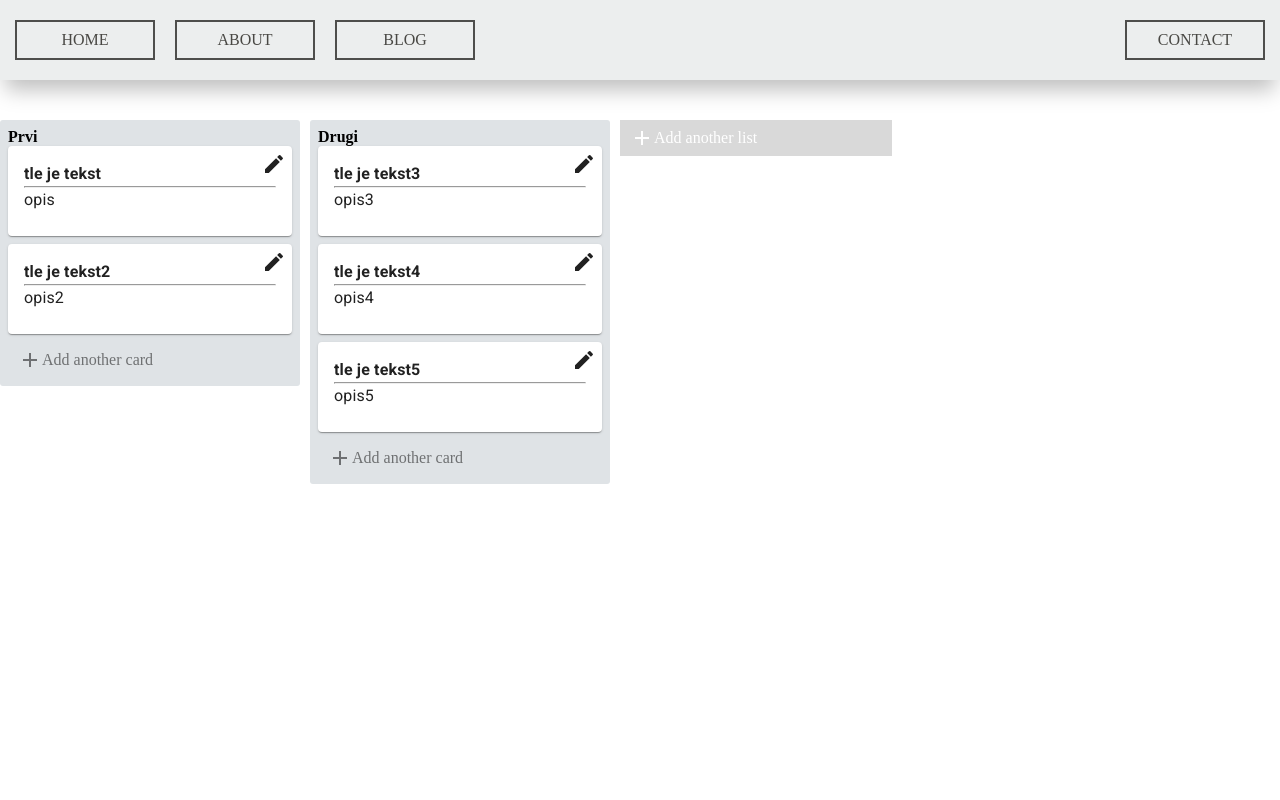
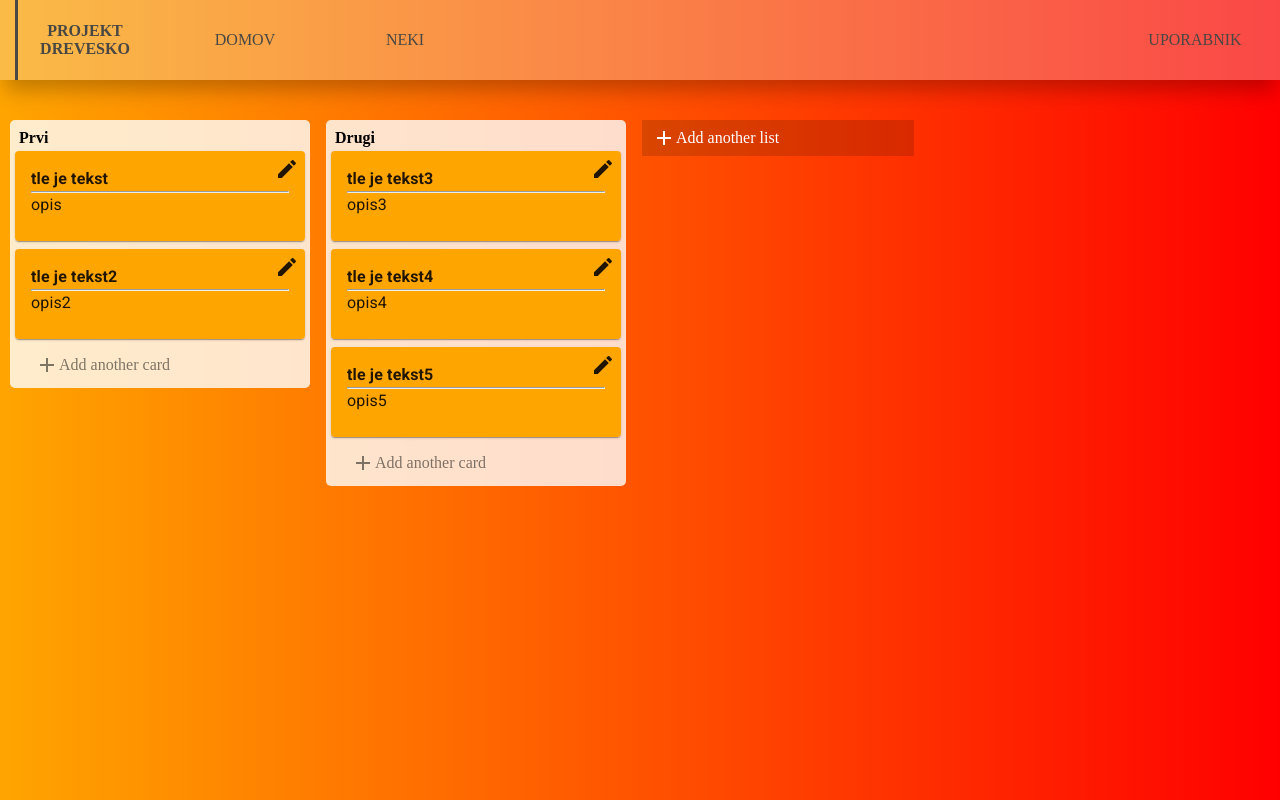
Before and after one commit to pradles/drevesko, a React (Create React App) app in the folder drevesko/: page / in a window 1280 px wide. Built offline with nearby package versions, Linux system fonts and the light colour scheme.

Commit message:
Sm sou z voscenko čez

```diff
--- a/drevesko/src/components/App.css
+++ b/drevesko/src/components/App.css
@@ -6,11 +6,14 @@
   box-sizing: border-box;
 }
 
+body {
+  background: linear-gradient(to right, orange, red);
+}
+
 .container {
-    margin-bottom: 40px;
-
-    display: flex;
-    width: 100%;
+  margin-bottom: 40px;
+  display: flex;
+  width: 100%;
 }
 
 nav {
@@ -20,8 +23,7 @@ nav {
   padding: 2px 5px;
   height: 80px;
   width: 100%;
-
-  background: #eceeee;
+  background-color: rgba(238, 237, 236, 0.3);
   box-shadow: rgba(0, 0, 0, 0.25) 0px 15px 20px -5px;
 }
 
@@ -33,10 +35,14 @@ nav {
   align-items: center;
 }
 
+h4 {
+  padding: 4px;
+}
+
 .item {
   position: relative;
   width: 140px;
-  height: 40px;
+  height: 80px;
   display: flex;
   align-items: center;
   justify-content: center;
@@ -44,18 +50,40 @@ nav {
   user-select: none;
   cursor: pointer;
   margin: 0 10px;
-  border: 2px solid #4e4e4c;
+  border: 0;
   overflow: hidden;
 }
+
+.item:nth-child(1) {
+  position: relative;
+  z-index: 1;
+  font-weight: bold;
+}
+
+.item:nth-child(1)::after {
+  content: "";
+  position: absolute;
+  top: 0;
+  left: 0;
+  height: 120%;
+  width: 3px;
+  background-color: #494844;
+}
+.item:nth-child(1):before {
+  width: 0%;
+}
+.item:nth-child(1):hover:before {
+  width: 0%;
+}
+
 .item:nth-child(4) {
-    margin-left: auto;
-  }
-
+  margin-left: auto;
+}
 
 .item a {
   font-size: 16px;
   text-transform: uppercase;
-  color: #494844;
+  color: #494744;
   z-index: 10;
   text-decoration: none;
   transition: color 200ms ease;
@@ -71,7 +99,7 @@ nav {
   width: 0%;
   height: 100%;
   transform: skew(30deg);
-  background: #c7c7c6dc;
+  background: rgba(201, 130, 0, 0.15);
   transition: width 400ms ease;
 }
 
--- a/drevesko/src/components/App.js
+++ b/drevesko/src/components/App.js
@@ -6,6 +6,7 @@ import { DragDropContext, Droppable } from "react-beautiful-dnd";
 import { sort } from "../actions";
 import styled from 'styled-components';
 import './App.css';
+import { Icon, ListItem, ListItemIcon } from '@mui/material';
 const ListContainer = styled.div`
   display: flex;
   flex-direction: row;
@@ -38,10 +39,12 @@ class App extends Component {
         <div class="container">
         <nav class="navbar">
           <ul class="nav--list">
-            <li class="item"><a href="da.com">Home</a></li>
-            <li class="item"><a href="da.com">About</a></li>
-            <li class="item"><a href="da.com">Blog</a></li>
-            <li class="item"><a href="da.com">Contact</a></li>
+            <li class="item"><a href="da.com">Projekt Drevesko</a></li>
+
+
+            <li class="item"><a href="da.com">Domov</a></li>
+            <li class="item"><a href="da.com">Neki</a></li>
+            <li class="item"><a href="da.com">Uporabnik</a></li>
           </ul>
         </nav>
         </div>
@@ -49,7 +52,8 @@ class App extends Component {
             {provided =>(
               <ListContainer {...provided.droppableProps} ref={provided.innerRef}>
                 { lists.map((list, index) =>
-                  <DreveskoList listId={list.id} key={list.id} title={list.title} cards={list.cards} index={index} />
+                  <DreveskoList listId={list.id} key={list.id} title={list.title} cards={list.cards} index={index} className="list-title" />
+
                 )}
                 {provided.placeholder}
                 <DreveskoActionButton list />
--- a/drevesko/src/components/DreveskoActionButton.js
+++ b/drevesko/src/components/DreveskoActionButton.js
@@ -172,7 +172,8 @@ const styles = {
         borderRadious: 3,
         height: 36,
         width: 272,
-        paddingLeft: 10
+        paddingLeft: 10,
+        marginLeft: 10
     },
     formButtonGroup: {
         marginTop: 8,
--- a/drevesko/src/components/DreveskoCard.js
+++ b/drevesko/src/components/DreveskoCard.js
@@ -30,7 +30,7 @@ const DreveskoCard = ({text_opis, text, cardId, index, listId}) =>{
     <Draggable draggableId={String(cardId)} index={index} >
       {provided =>(
         <CardContainer ref={provided.innerRef} {...provided.draggableProps} {...provided.dragHandleProps}>
-          <Card>
+          <Card sx={{ background: 'linear-gradient(to bottom, orange, orange)' }}>
             <CardContent>
               <Typography>
                 <b>{text}</b>
--- a/drevesko/src/components/DreveskoList.js
+++ b/drevesko/src/components/DreveskoList.js
@@ -3,14 +3,17 @@ import DreveskoCard from "./DreveskoCard";
 import DreveskoActionButton from "./DreveskoActionButton";
 import { Draggable, Droppable } from "react-beautiful-dnd";
 import styled from 'styled-components';
+import './App.css';
+const ListContainer = styled.div`
+    background-color: rgba(255, 255, 255, 0.8);;
 
-const ListContainer = styled.div`
-    background-color: #dfe3e6;
-    border-radius: 3px;
     width: 300px;
     padding: 8px;
-    margin-right: 10px;
+    margin-right: 6px;
     height: 100%;
+    margin-left: 10px;
+    padding: 5px;
+    border-radius: 5px;
 `
 
 const DreveskoList = ({title, cards, listId, index}) => {
```
